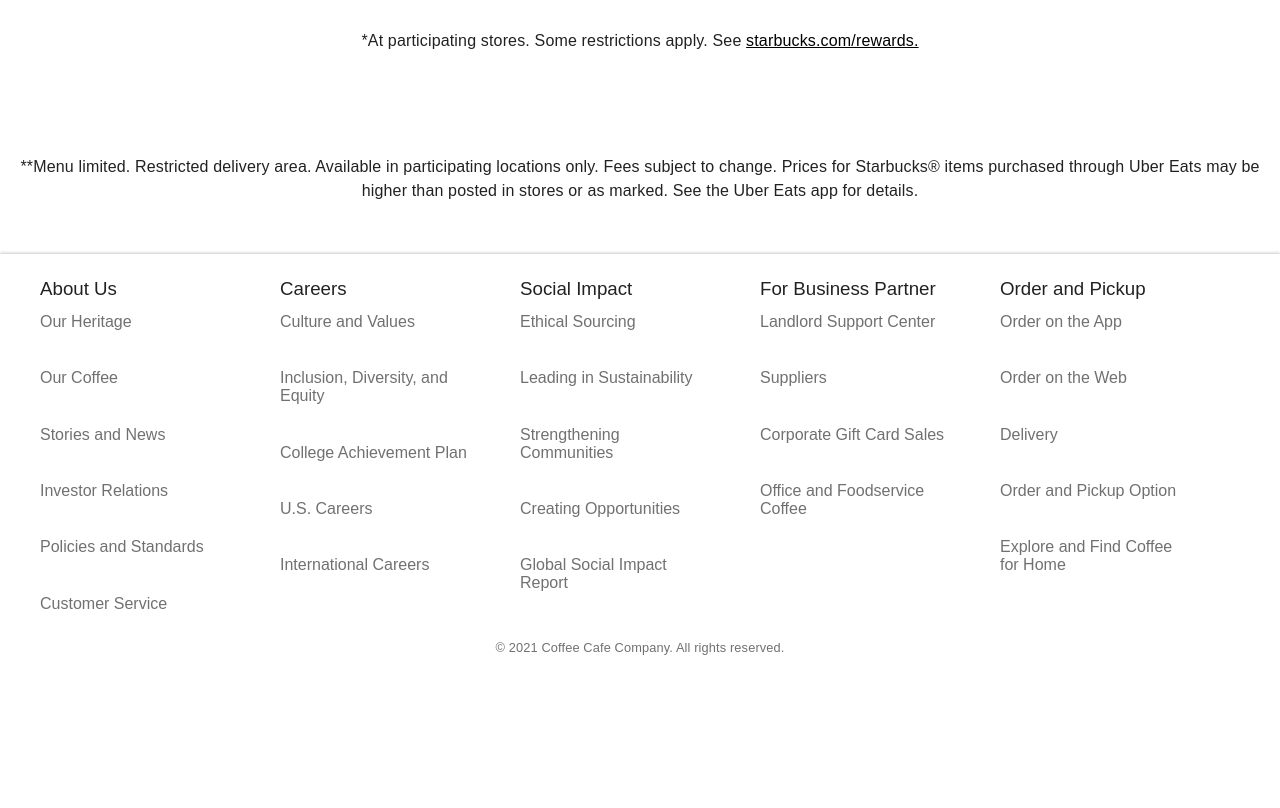
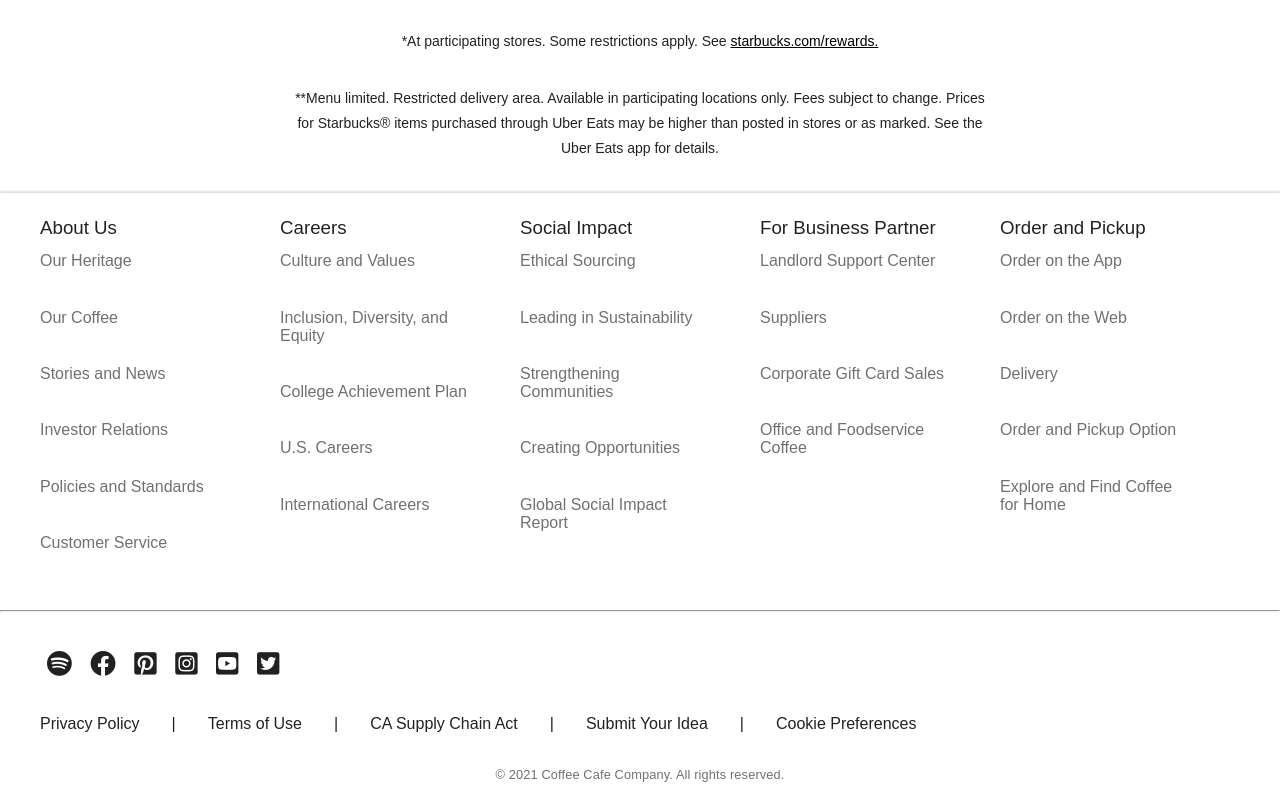
Before and after one commit to Sanskar-Rana/Coffee-Cafe-Landing-Page, a plain HTML site: page index.html in a window 1280 px wide. Shown: the part 2527-3335 px from the top of the page. Before the commit the page ends 3209 px from the top, so only its background shows below. Drawn offline with Linux system fonts and the light colour scheme.

Commit message:
Footer Update

```diff
--- a/assets/css/footer.css
+++ b/assets/css/footer.css
@@ -36,3 +36,52 @@ footer {
     font-weight: 400;
     margin-bottom: 24px;
 }
+
+hr,
+.media-icon {
+    max-width: 1440px;
+    display: block;
+    margin: 32px auto;
+    overflow: hidden;
+}
+
+.media-icon i {
+    /* margin-right: .4rem; */
+    padding: 7px;
+    border-radius: 50%;
+    /* min-width: 44px;
+    min-height: 44px; */
+    position: relative;
+    font-size: 1.6rem;
+}
+
+.media-icon i:hover {
+    background-color: rgb(207, 204, 204);
+    /* border-radius: 50%; */
+}
+
+.terms {
+    max-width: 1440px;
+    margin: 32px auto;
+    text-decoration: none;
+    display: flex;
+}
+
+.terms li {
+    list-style-type: none;
+    cursor: pointer;
+}
+
+.terms li:hover {
+    text-decoration: underline;
+}
+
+.seperator {
+    margin: 0 32px;
+}
+
+.copyright {
+    color: gray;
+    max-width: 1440px;
+    margin: 12px auto;
+}
--- a/assets/css/main.css
+++ b/assets/css/main.css
@@ -173,17 +173,15 @@ section {
     .text1 {
         display: flex;
         justify-content: center;
-    margin-bottom: 32px;
     }
 
     .text1 span {
-    margin-top: 32px;
+        text-align: center;
+        max-width: 60%;
+        padding: 0 2.4rem;
+        font-size: 14px;
+        line-height: 1.8;
         margin-bottom: 32px;
-    font-weight: 400;
-    letter-spacing: .01em;
-    line-height: 1.5;
-    margin: 0;
-    font-size: 1rem;
     }
 
     .text1 a {
@@ -192,29 +190,6 @@ section {
 
     .text1 a:hover {
         text-decoration: none;
-}
-
-.text3 {
-    margin: 0;
-    max-width: 1440px;
-    margin-top: 3.2rem;
-    display: block;
-}
-
-.text3 .demo {
-    display: block;
-    text-align: center;
-    justify-content: center;
-    padding-top: 3.2rem;
-    padding-bottom: 3.2rem;
-}
-
-.text3 span {
-    font-weight: 400;
-    letter-spacing: .01em;
-    line-height: 1.5;
-    margin: 0;
-    font-size: 1rem;
     }
 
     .text4 {
--- a/index.html
+++ b/index.html
@@ -144,10 +144,10 @@
             <section class="text1">
                 <span>*At participating stores. Some restrictions apply. See <a href="#"> starbucks.com/rewards.</a></span>
             </section>
-            <section class="text3">
-                <div class="demo">
-                    <span>**Menu limited.  Restricted delivery area.  Available in participating locations only.  Fees subject to change.  Prices for Starbucks® items purchased through Uber Eats may be higher than posted in stores or as marked.  See the Uber Eats app for details.</span>
-                </div>
+            <section class="text1">
+
+                <span>**Menu limited.  Restricted delivery area.  Available in participating locations only.  Fees subject to change.  Prices for Starbucks® items purchased through Uber Eats may be higher than posted in stores or as marked.  See the Uber Eats app for details.</span>
+
 
             </section>
         </div>
@@ -208,6 +208,26 @@
             </div>
 
         </div>
+        <hr>
+        <ul class="media-icon">
+            <i class="fab fa-spotify"></i>
+            <i class="fab fa-facebook"></i>
+            <i class="fab fa-pinterest-square"></i>
+            <i class="fab fa-instagram-square"></i>
+            <i class="fab fa-youtube-square"></i>
+            <i class="fab fa-twitter-square"></i>
+        </ul>
+        <ul class="terms">
+            <li>Privacy Policy</li>
+            <div class="seperator">|</div>
+            <li>Terms of Use</li>
+            <div class="seperator">|</div>
+            <li> CA Supply Chain Act</li>
+            <div class="seperator">|</div>
+            <li>Submit Your Idea</li>
+            <div class="seperator">|</div>
+            <li>Cookie Preferences</li>
+        </ul>
         <section class="text4">
             <span>© 2021 Coffee Cafe Company. All rights reserved.</span>
         </section>
```
Lines whose indentation alone changed are shown as unchanged.
